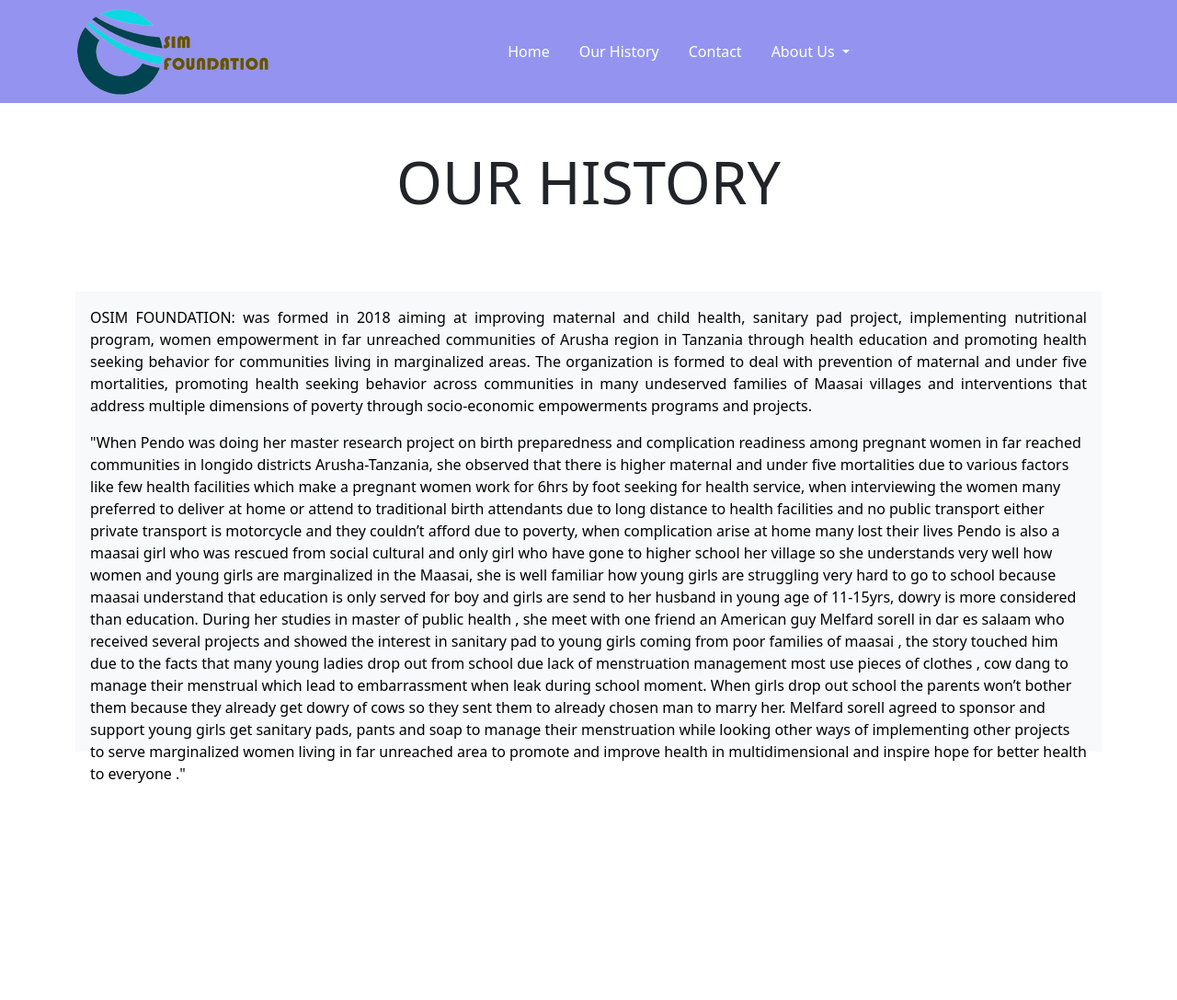
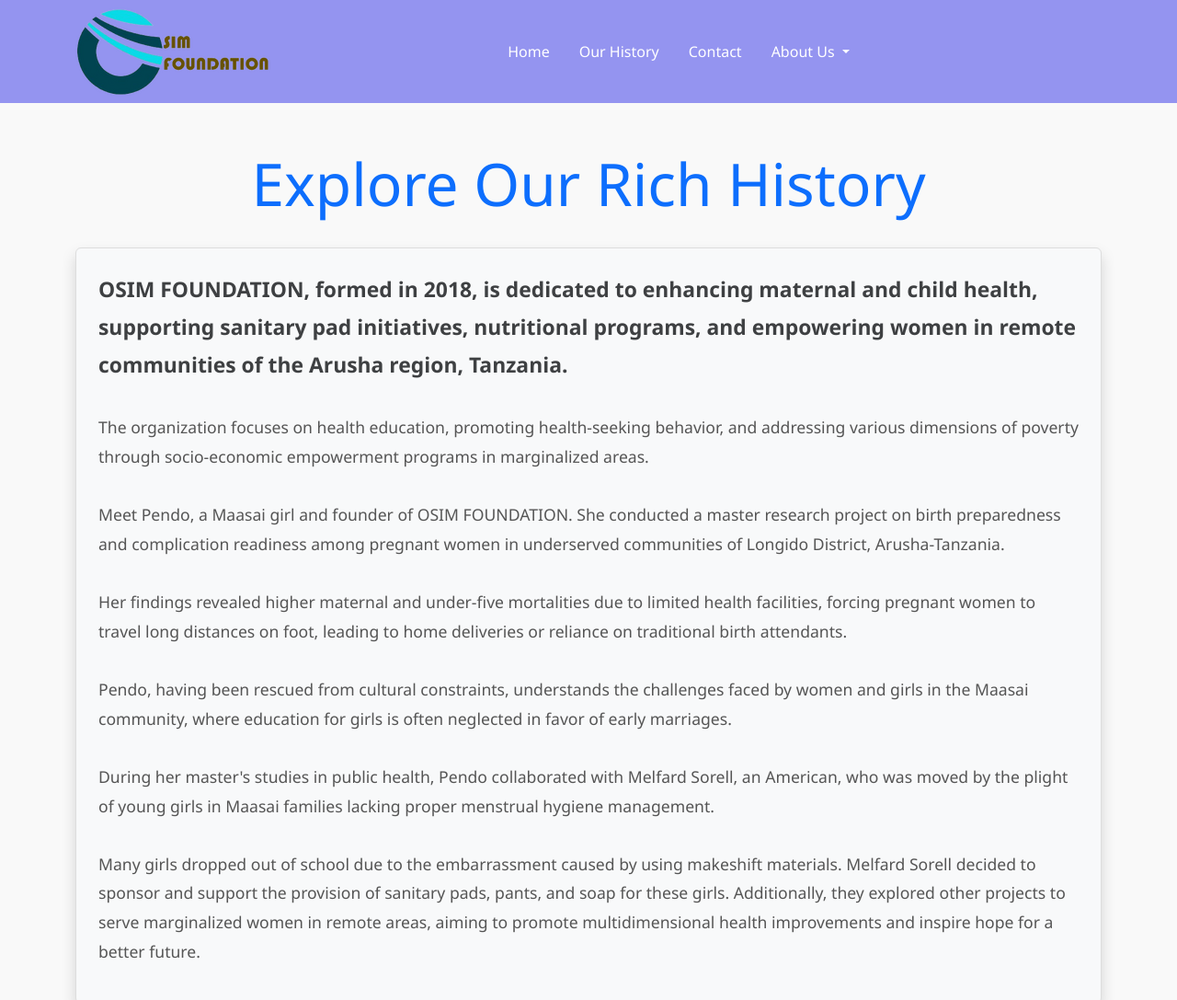
Before and after one commit to aska0907/OsimF, a website: page src/history.html in a window 1280 px wide. Shown: the top 1087 px of the page at 92% size. Before the commit the page ends 853 px from the top, so only its background shows below. Drawn offline with nearby package versions, Linux system fonts and the light colour scheme.

Commit message:
first commit

```diff
--- a/src/history.html
+++ b/src/history.html
@@ -5,32 +5,60 @@
   <meta name="viewport" content="width=device-width, initial-scale=1, shrink-to-fit=no">
   <link rel="stylesheet" href="index.css">
   <link rel="stylesheet" href="css/bootstrap.min.css">
-  <title>Our history osim foundation</title>
+  <title>Our History - OSIM Foundation</title>
   <style>
-    /* Add custom styles here if needed */
-    .content {
-      height: 500px; /* Adjust the height as needed */
+        body {
+            font-family: 'Segoe UI', Tahoma, Geneva, Verdana, sans-serif;
+            background-color: #f9f9f9;
+            color: #333;
+            margin: 0;
+            padding: 0;
         }
 
-    .image {
-      height: 500px; /* Keep the same height as content */
-      width: 100%; /* Make the image take the full width of its container */
-      object-fit: cover; /* Maintain the aspect ratio of the image */
+        .container-title {
+            margin-top: 50px;
+            text-align: center;
         }
 
-    /* Add margin to the first content section */
-    .first-content {
-      margin-bottom: 20px; /* Adjust the margin as needed */
-    }
-    .projectCont {
-  text-align: justify;
-  width: 100%;
-  height: auto;
-
+        h1 {
+            color: #007bff;
+            font-size: 2.5em;
+            font-weight: bold;
+            margin-bottom: 20px;
         }
 
+        .content {
+            background-color: #fff;
+            border: 1px solid #ddd;
+            border-radius: 10px;
+            box-shadow: 0 4px 8px rgba(0, 0, 0, 0.1);
+            padding: 30px;
+            margin-top: 30px;
+            transition: transform 0.3s ease-in-out;
+        }
 
+        .content:hover {
+            transform: scale(1.02);
+        }
+
+        .projectCont {
+            line-height: 1.8;
+            font-size: 1.1em;
+            color: #555;
+        }
+
+        .lead {
+            font-size: 1.3em;
+            font-weight: bold;
+            color: #3e4042;
+        }
+
+        /* Optional: Add a subtle background color on hover */
+        .content:hover {
+            background-color: #f5f5f5;
+        }
     </style>
+
 </head>
 <body>
   <div class="imageBackground">
@@ -68,7 +96,6 @@
                                 <li><a class="dropdown-item" href="ourTeam.html">Our Team</a></li>
                                 <li><a class="dropdown-item" href="project.html">Our Work</a></li>
 
-                          </ul>
                         </li>
                     </ul>
                     <!--login/signup-->
@@ -80,66 +107,56 @@
 
 
 </div>
-<div class="container  p-5 text-center">
-  <h1 class="display-3">OUR HISTORY</h1>
 
+  <div class="container container-title text-center">
+    <h1 class="display-3 font-weight-bold text-primary">Explore Our Rich History</h1>
+</div>
 
-</div>
 <div class="container mt-4">
 
     <!-- First content with image at left and content at right -->
+    <div class="col-md-12">
+        <div class="content bg-light p-4 rounded shadow">
+            <p class="projectCont" id="projectCont1">
+                <span class="lead">
+                    OSIM FOUNDATION, formed in 2018, is dedicated to enhancing maternal and child health, supporting sanitary pad initiatives, nutritional programs, and empowering women in remote communities of the Arusha region, Tanzania.
+                </span>
 
-    <div class="col-md-12">
-      <div class="content bg-light p-3">
-        <p class="projectCont" id="projectCont1">
+                <br><br>
 
-          OSIM FOUNDATION: was formed in 2018 aiming at improving maternal and child health, sanitary pad project, implementing nutritional program, women empowerment in  far unreached communities of Arusha region in Tanzania through health education and promoting health seeking behavior for communities living in marginalized areas. The organization is formed to deal with prevention of maternal and under five mortalities, promoting health seeking behavior across communities in many undeserved families of Maasai villages and interventions that address multiple dimensions of poverty through socio-economic empowerments programs and projects.
-        </p>
-       <p>
-          "When Pendo was doing her master research project on birth preparedness and complication readiness among pregnant women in far reached communities in longido districts Arusha-Tanzania, she observed that there is higher maternal and under five mortalities due to various factors like few health facilities which make a pregnant women work for 6hrs by foot seeking for health service, when interviewing the women many preferred to deliver at home or attend to traditional birth attendants due to long distance to health facilities and no public transport either private transport is motorcycle and they couldn’t afford due  to poverty, when complication arise at home many lost their lives
-          Pendo is also a maasai girl who was rescued from social cultural and only girl who have gone to higher school her village so she understands very well how women and young girls are marginalized in the Maasai, she is well familiar how young girls are struggling very hard to go to school because maasai understand that education is only served for boy and girls are send to her husband in young age of 11-15yrs, dowry is more considered than education.
-          During her studies in master of public health , she meet with one friend an American guy Melfard sorell in dar es salaam who received several projects and  showed the interest in sanitary pad to young girls coming from poor families of maasai , the story touched him due to the facts that many young ladies drop out from school due lack of menstruation management most use pieces of clothes , cow dang to manage their menstrual which lead to embarrassment when leak during school moment. When girls drop out school the parents won’t bother them because they already get dowry of cows so they sent them to already chosen man to marry her.
-          Melfard sorell agreed to sponsor and support young girls get sanitary pads, pants and soap to manage their menstruation while looking other ways of implementing other projects to serve marginalized women living in far unreached area to promote and improve health in multidimensional and inspire hope for better health to everyone
+                The organization focuses on health education, promoting health-seeking behavior, and addressing various dimensions of poverty through socio-economic empowerment programs in marginalized areas.
 
-          ."
+                <br><br>
+
+                <span class="font-italic">Meet Pendo,</span> a Maasai girl and founder of OSIM FOUNDATION. She conducted a master research project on birth preparedness and complication readiness among pregnant women in underserved communities of Longido District, Arusha-Tanzania.
+
+                <br><br>
+
+                Her findings revealed higher maternal and under-five mortalities due to limited health facilities, forcing pregnant women to travel long distances on foot, leading to home deliveries or reliance on traditional birth attendants.
+
+                <br><br>
+
+                Pendo, having been rescued from cultural constraints, understands the challenges faced by women and girls in the Maasai community, where education for girls is often neglected in favor of early marriages.
+
+                <br><br>
+
+                During her master's studies in public health, Pendo collaborated with Melfard Sorell, an American, who was moved by the plight of young girls in Maasai families lacking proper menstrual hygiene management.
+
+                <br><br>
+
+                Many girls dropped out of school due to the embarrassment caused by using makeshift materials. Melfard Sorell decided to sponsor and support the provision of sanitary pads, pants, and soap for these girls. Additionally, they explored other projects to serve marginalized women in remote areas, aiming to promote multidimensional health improvements and inspire hope for a better future.
             </p>
         </div>
     </div>
 
-    <!-- Second content with image at right and content at left -->
+</div>
 
-
-  </div>
 
   <script src="https://code.jquery.com/jquery-3.6.0.min.js"></script>
   <script src="https://cdn.jsdelivr.net/npm/@popperjs/core@2.10.2/dist/umd/popper.min.js"></script>
   <script src="https://cdn.jsdelivr.net/npm/bootstrap@5.3.0/dist/js/bootstrap.min.js"></script>
   <script>
-          document.addEventListener('DOMContentLoaded', function () {
-        // Get all links with the class 'scroll-to-contact'
-        var contactLinks = document.querySelectorAll('.scroll-to-contact');
-
-        // Add click event listeners to each link
-        contactLinks.forEach(function (link) {
-            link.addEventListener('click', function (event) {
-                event.preventDefault();
-
-                // Get the target section's class from the link's href attribute
-                var targetClass = link.getAttribute('href').substring(1);
-
-                // Use the target class to find the corresponding element (assuming there's only one element with the class)
-                var targetElement = document.querySelector('.' + targetClass);
-
-                if (targetElement) {
-                    // Scroll to the target element with a smooth transition
-                    targetElement.scrollIntoView({
-                        behavior: 'smooth'
-                    });
-                }
-            });
-        });
-    });
+    // Your existing script
   </script>
-
 </body>
 </html>
```
Also changed, not shown: src/index.html (+1 -1 lines), src/project.html (+67 -21 lines). Lines whose indentation alone changed are shown as unchanged.
